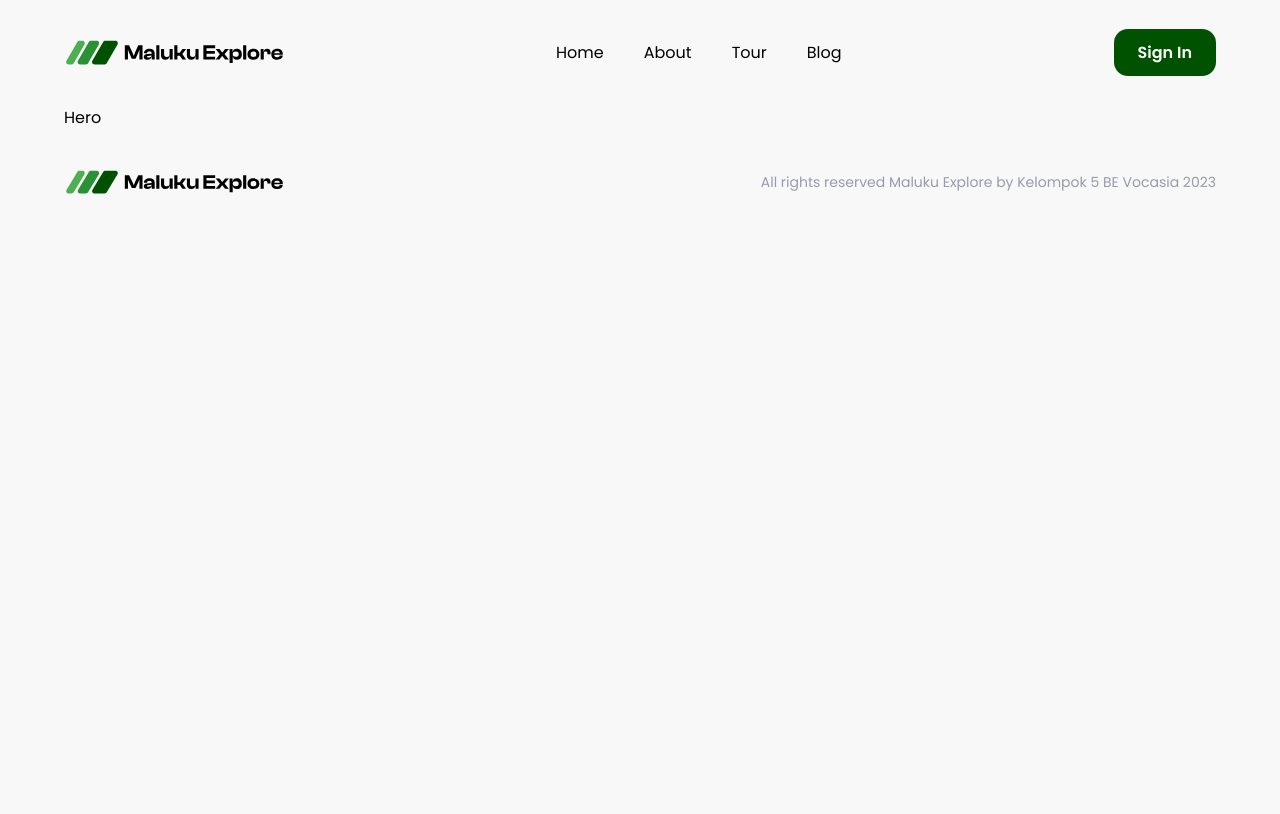
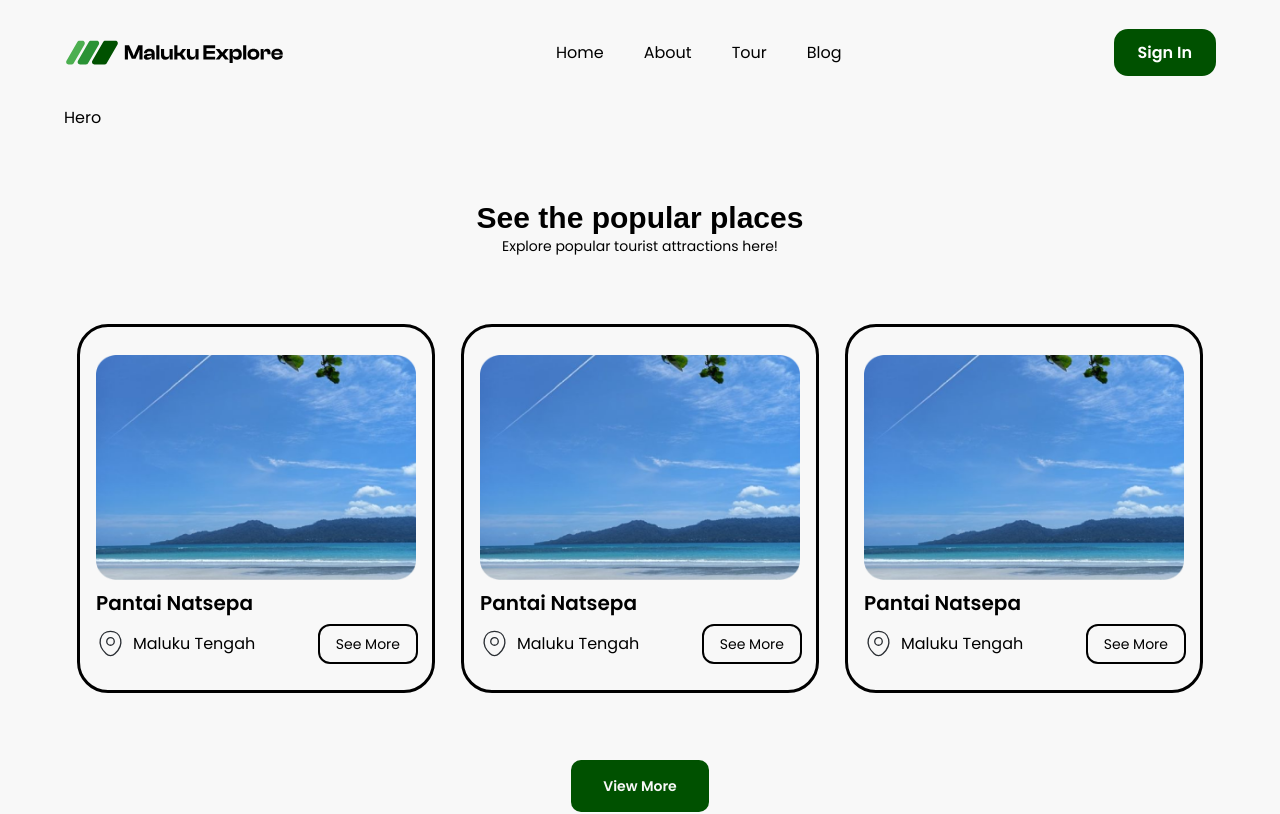
Before and after one commit to rinaldiihsan/maluku-explore-fe, a React (Vite) app: page / in a window 1280 px wide. Shown: the top 814 px of the page. Built offline with nearby package versions, Linux system fonts and the light colour scheme; a web font is replaced by a local one.

Commit message:
Page:Home-Section Popular Places

```diff
--- /dev/null
+++ b/src/components/Home/Section1.jsx
@@ -0,0 +1,93 @@
+import React from 'react';
+import pantaiNatsepa from '../../assets/pantai-natsepa.png';
+import { Link } from 'react-router-dom';
+
+const Section1 = () => {
+  return (
+    <section className="section1 flex flex-col justify-center font-poppins items-center py-[70px] gap-y-[70px] max-w-[70rem] mx-auto">
+      <div className="flex flex-col items-center">
+        <h1 className="font-clashDisplay text-3xl font-semibold">See the popular places</h1>
+        <p className="text-[14px]">Explore popular tourist attractions here!</p>
+      </div>
+      <div className="grid grid-cols-1 tablet:grid-cols-2 laptop:grid-cols-3 gap-x-8 gap-y-10">
+        <div className="flex flex-col max-w-[380px] rounded-[28px] px-4 py-7 gap-y-2" style={{ outline: '3px solid #000' }}>
+          <img src={pantaiNatsepa} alt="pantai natsepa" className="w-[380px] h-[225px]" />
+          <h2 className="font-semibold text-[20px]">Pantai Natsepa</h2>
+          <div className="flex items-center justify-between">
+            <div className="flex items-center gap-x-2">
+              <svg width="29" height="29" viewBox="0 0 33 33" fill="none" xmlns="http://www.w3.org/2000/svg">
+                <path
+                  d="M16.5 18.4662C18.8693 18.4662 20.79 16.5455 20.79 14.1762C20.79 11.8069 18.8693 9.88623 16.5 9.88623C14.1307 9.88623 12.21 11.8069 12.21 14.1762C12.21 16.5455 14.1307 18.4662 16.5 18.4662Z"
+                  stroke="#292D32"
+                  strokeWidth="1.5"
+                />
+                <path
+                  d="M4.9775 11.6738C7.68625 -0.233747 25.3275 -0.219997 28.0225 11.6875C29.6037 18.6725 25.2587 24.585 21.45 28.2425C18.6862 30.91 14.3138 30.91 11.5363 28.2425C7.74125 24.585 3.39625 18.6588 4.9775 11.6738Z"
+                  stroke="#292D32"
+                  strokeWidth="1.5"
+                />
+              </svg>
+              <h3>Maluku Tengah</h3>
+            </div>
+            <a href="/tour" className="px-4 py-2 text-sm rounded-[10px] hover:bg-myBlack hover:text-myWhite transition-all duration-200 ease-in-out" style={{ outline: '2px solid #000' }}>
+              See More
+            </a>
+          </div>
+        </div>
+        <div className="flex flex-col max-w-[380px] rounded-[28px] px-4 py-7 gap-y-2" style={{ outline: '3px solid #000' }}>
+          <img src={pantaiNatsepa} alt="pantai natsepa" className="w-[380px] h-[225px]" />
+          <h2 className="font-semibold text-[20px]">Pantai Natsepa</h2>
+          <div className="flex items-center justify-between">
+            <div className="flex items-center gap-x-2">
+              <svg width="29" height="29" viewBox="0 0 33 33" fill="none" xmlns="http://www.w3.org/2000/svg">
+                <path
+                  d="M16.5 18.4662C18.8693 18.4662 20.79 16.5455 20.79 14.1762C20.79 11.8069 18.8693 9.88623 16.5 9.88623C14.1307 9.88623 12.21 11.8069 12.21 14.1762C12.21 16.5455 14.1307 18.4662 16.5 18.4662Z"
+                  stroke="#292D32"
+                  strokeWidth="1.5"
+                />
+                <path
+                  d="M4.9775 11.6738C7.68625 -0.233747 25.3275 -0.219997 28.0225 11.6875C29.6037 18.6725 25.2587 24.585 21.45 28.2425C18.6862 30.91 14.3138 30.91 11.5363 28.2425C7.74125 24.585 3.39625 18.6588 4.9775 11.6738Z"
+                  stroke="#292D32"
+                  strokeWidth="1.5"
+                />
+              </svg>
+              <h3>Maluku Tengah</h3>
+            </div>
+            <a href="/tour" className="px-4 py-2 text-sm rounded-[10px] hover:bg-myBlack hover:text-myWhite transition-all duration-200 ease-in-out" style={{ outline: '2px solid #000' }}>
+              See More
+            </a>
+          </div>
+        </div>
+        <div className="flex flex-col max-w-[380px] rounded-[28px] px-4 py-7 gap-y-2" style={{ outline: '3px solid #000' }}>
+          <img src={pantaiNatsepa} alt="pantai natsepa" className="w-[380px] h-[225px]" />
+          <h2 className="font-semibold text-[20px]">Pantai Natsepa</h2>
+          <div className="flex items-center justify-between">
+            <div className="flex items-center gap-x-2">
+              <svg width="29" height="29" viewBox="0 0 33 33" fill="none" xmlns="http://www.w3.org/2000/svg">
+                <path
+                  d="M16.5 18.4662C18.8693 18.4662 20.79 16.5455 20.79 14.1762C20.79 11.8069 18.8693 9.88623 16.5 9.88623C14.1307 9.88623 12.21 11.8069 12.21 14.1762C12.21 16.5455 14.1307 18.4662 16.5 18.4662Z"
+                  stroke="#292D32"
+                  strokeWidth="1.5"
+                />
+                <path
+                  d="M4.9775 11.6738C7.68625 -0.233747 25.3275 -0.219997 28.0225 11.6875C29.6037 18.6725 25.2587 24.585 21.45 28.2425C18.6862 30.91 14.3138 30.91 11.5363 28.2425C7.74125 24.585 3.39625 18.6588 4.9775 11.6738Z"
+                  stroke="#292D32"
+                  strokeWidth="1.5"
+                />
+              </svg>
+              <h3>Maluku Tengah</h3>
+            </div>
+            <a href="/tour" className="px-4 py-2 text-sm rounded-[10px] hover:bg-myBlack hover:text-myWhite transition-all duration-200 ease-in-out" style={{ outline: '2px solid #000' }}>
+              See More
+            </a>
+          </div>
+        </div>
+      </div>
+      <Link to="/tour" className="bg-myDarkGreen font-semibold text-myWhite px-8 py-4 text-sm rounded-[10px] hover:bg-myGreen1 transition-all duration-200 ease-in-out">
+        View More
+      </Link>
+    </section>
+  );
+};
+
+export default Section1;
--- a/src/pages/Home/Home.jsx
+++ b/src/pages/Home/Home.jsx
@@ -1,10 +1,12 @@
 import React from 'react';
 import Hero from '../../components/Home/Hero';
+import Section1 from '../../components/Home/Section1';
 
 const Home = () => {
   return (
     <section className="font-poppins">
       <Hero />
+      <Section1 />
     </section>
   );
 };
```
Also changed, not shown: src/assets/pantai-natsepa.png (added).
